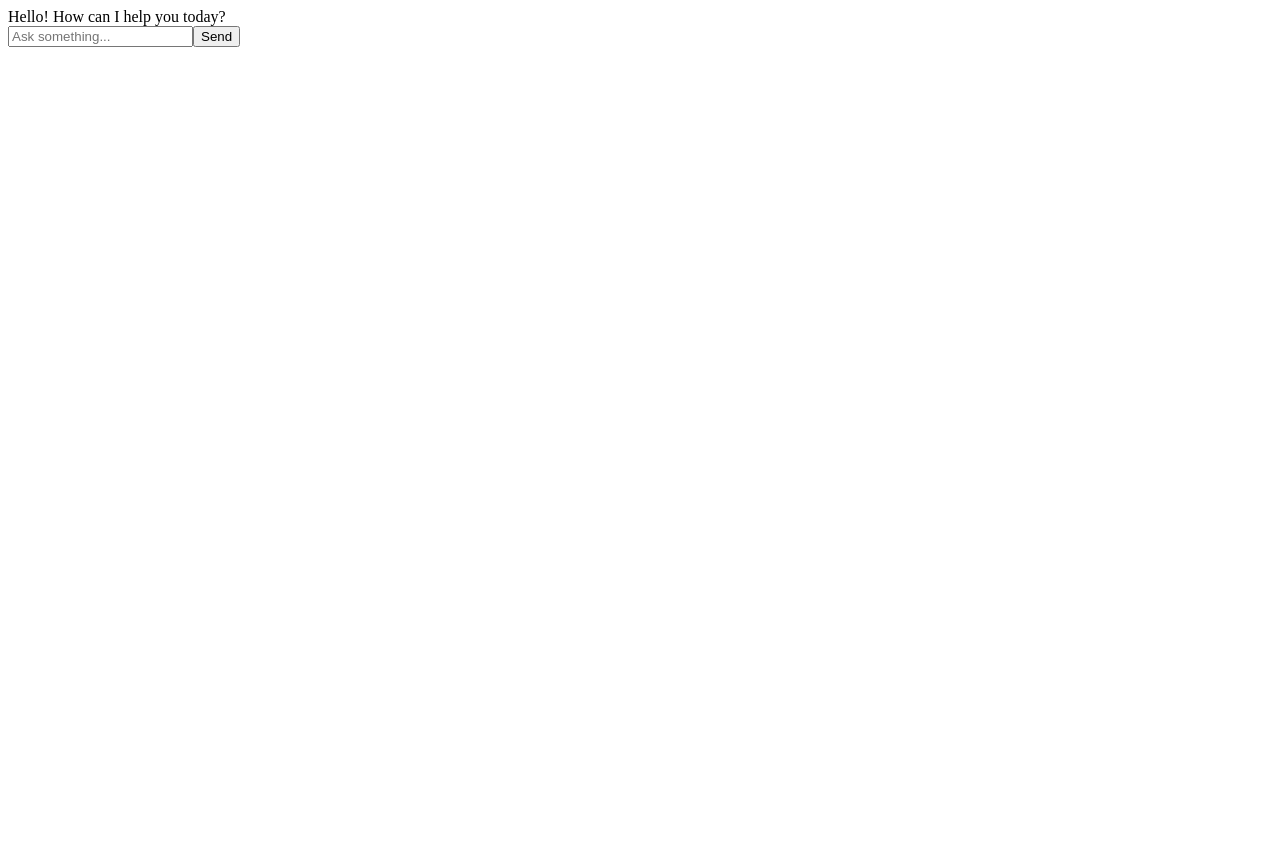
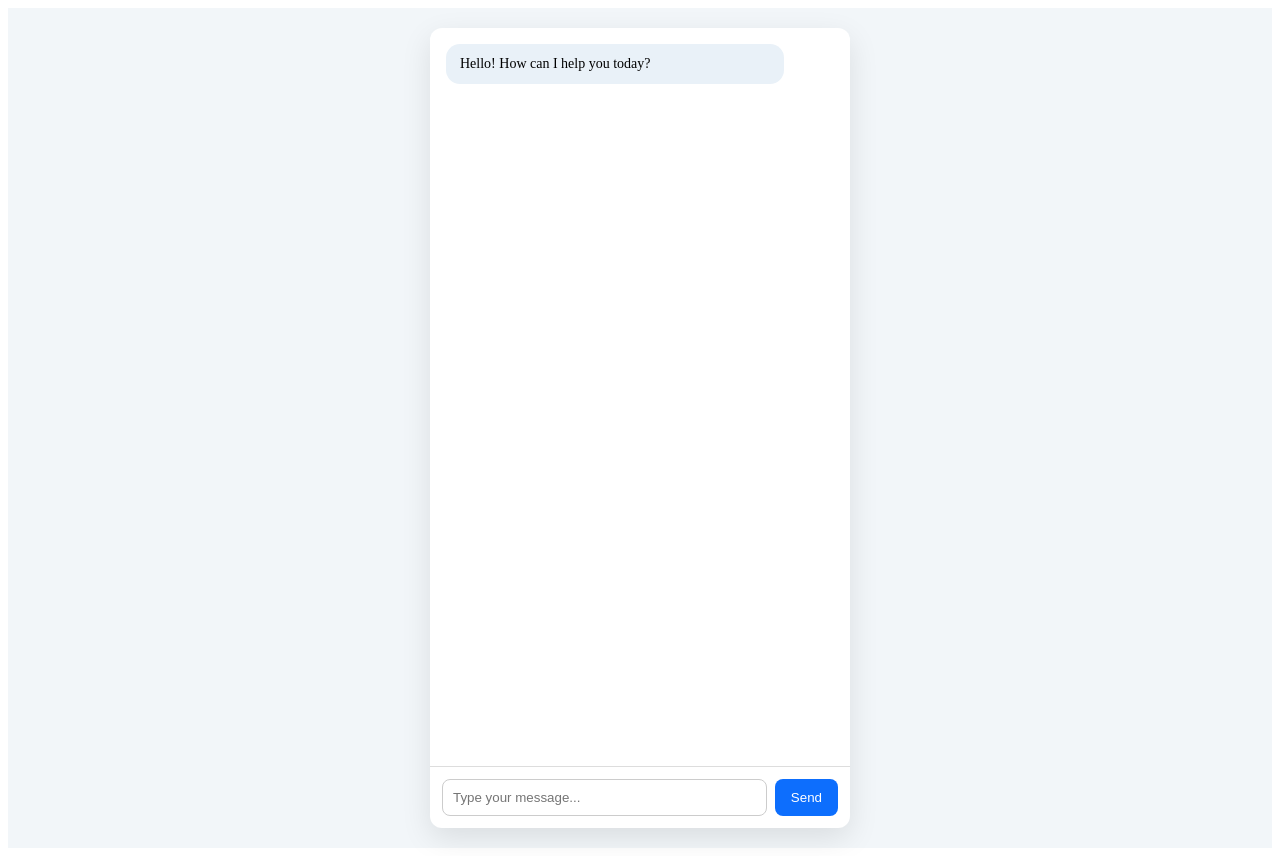
Before and after one commit to bilalali2010/hospital-chatbot, a Next.js app: page / in a window 1280 px wide. Before the commit the page ends 800 px from the top, so only its background shows below. Built offline with nearby package versions, Linux system fonts and the light colour scheme.

Commit message:
Update ChatApp.jsx

```diff
--- a/app/ChatApp.jsx
+++ b/app/ChatApp.jsx
@@ -1,24 +1,30 @@
 "use client";
+
 import { useState, useEffect } from "react";
+import { useSearchParams } from "next/navigation";
 
 export default function ChatApp() {
-  const [messages, setMessages] = useState([]);
+  const searchParams = useSearchParams();
+  const isAdmin = searchParams.get("admin") === "1";
+
+  const [messages, setMessages] = useState([
+    {
+      role: "assistant",
+      content: "Hello! How can I help you today?"
+    }
+  ]);
+
   const [input, setInput] = useState("");
-  const [typing, setTyping] = useState(false);
+  const [loading, setLoading] = useState(false);
+  const [knowledge, setKnowledge] = useState("");
 
-  useEffect(() => {
-    setMessages([
-      { role: "bot", text: "Hello! How can I help you today?" }
-    ]);
-  }, []);
-
-  const sendMessage = async () => {
+  async function sendMessage() {
     if (!input.trim()) return;
 
-    const userMsg = { role: "user", text: input };
-    setMessages(prev => [...prev, userMsg]);
+    const userMsg = { role: "user", content: input };
+    setMessages((prev) => [...prev, userMsg]);
     setInput("");
-    setTyping(true);
+    setLoading(true);
 
     const res = await fetch("/api/chat", {
       method: "POST",
@@ -27,51 +33,142 @@ export default function ChatApp() {
     });
 
     const data = await res.json();
-    setTyping(false);
 
-    setMessages(prev => [...prev, { role: "bot", text: data.reply }]);
-  };
+    setMessages((prev) => [
+      ...prev,
+      { role: "assistant", content: data.reply }
+    ]);
+
+    setLoading(false);
+  }
 
   return (
-    <div className="min-h-screen bg-blue-50 flex items-center justify-center">
-      <div className="w-full max-w-md bg-white rounded-xl shadow-lg flex flex-col">
-        <div className="flex-1 overflow-y-auto p-4 space-y-3">
+    <div style={styles.wrapper}>
+      <div style={styles.chatBox}>
+        <div style={styles.messages}>
           {messages.map((m, i) => (
             <div
               key={i}
-              className={`px-4 py-2 rounded-2xl max-w-[80%] ${
-                m.role === "user"
-                  ? "bg-blue-600 text-white ml-auto"
-                  : "bg-gray-200 text-black"
-              }`}
+              style={{
+                ...styles.bubble,
+                ...(m.role === "user"
+                  ? styles.userBubble
+                  : styles.botBubble)
+              }}
             >
-              {m.text}
+              {m.content}
             </div>
           ))}
 
-          {typing && (
-            <div className="bg-gray-200 px-4 py-2 rounded-2xl w-fit animate-pulse">
-              Typing...
+          {loading && (
+            <div style={{ ...styles.bubble, ...styles.botBubble }}>
+              Typing…
             </div>
           )}
         </div>
 
-        <div className="p-3 border-t flex gap-2">
+        <div style={styles.inputBox}>
           <input
-            className="flex-1 border rounded-full px-4 py-2 outline-none"
-            placeholder="Ask something..."
             value={input}
-            onChange={e => setInput(e.target.value)}
-            onKeyDown={e => e.key === "Enter" && sendMessage()}
+            onChange={(e) => setInput(e.target.value)}
+            placeholder="Type your message..."
+            style={styles.input}
           />
-          <button
-            onClick={sendMessage}
-            className="bg-blue-600 text-white px-4 rounded-full"
-          >
+          <button onClick={sendMessage} style={styles.button}>
             Send
           </button>
         </div>
       </div>
+
+      {isAdmin && (
+        <div style={styles.adminPanel}>
+          <h3>Admin Knowledge Panel</h3>
+          <p>
+            Knowledge is loaded from <b>data/hospital.json</b>
+          </p>
+          <textarea
+            value={knowledge}
+            onChange={(e) => setKnowledge(e.target.value)}
+            placeholder="Edit hospital.json in GitHub to update data"
+            style={styles.textarea}
+          />
+        </div>
+      )}
     </div>
   );
 }
+
+const styles = {
+  wrapper: {
+    display: "flex",
+    justifyContent: "center",
+    padding: 20,
+    background: "#f2f6f9",
+    minHeight: "100vh"
+  },
+  chatBox: {
+    width: "100%",
+    maxWidth: 420,
+    background: "#ffffff",
+    borderRadius: 12,
+    display: "flex",
+    flexDirection: "column",
+    boxShadow: "0 10px 30px rgba(0,0,0,0.1)"
+  },
+  messages: {
+    flex: 1,
+    padding: 16,
+    overflowY: "auto"
+  },
+  bubble: {
+    padding: "10px 14px",
+    borderRadius: 14,
+    marginBottom: 10,
+    maxWidth: "80%",
+    fontSize: 14,
+    lineHeight: 1.4
+  },
+  userBubble: {
+    background: "#0d6efd",
+    color: "#fff",
+    alignSelf: "flex-end"
+  },
+  botBubble: {
+    background: "#e9f1f8",
+    color: "#000",
+    alignSelf: "flex-start"
+  },
+  inputBox: {
+    display: "flex",
+    padding: 12,
+    borderTop: "1px solid #ddd"
+  },
+  input: {
+    flex: 1,
+    padding: 10,
+    borderRadius: 8,
+    border: "1px solid #ccc"
+  },
+  button: {
+    marginLeft: 8,
+    padding: "0 16px",
+    borderRadius: 8,
+    border: "none",
+    background: "#0d6efd",
+    color: "#fff",
+    cursor: "pointer"
+  },
+  adminPanel: {
+    marginLeft: 20,
+    width: 300,
+    background: "#fff",
+    padding: 16,
+    borderRadius: 12,
+    boxShadow: "0 10px 30px rgba(0,0,0,0.1)"
+  },
+  textarea: {
+    width: "100%",
+    height: 200,
+    marginTop: 10
+  }
+};
```
